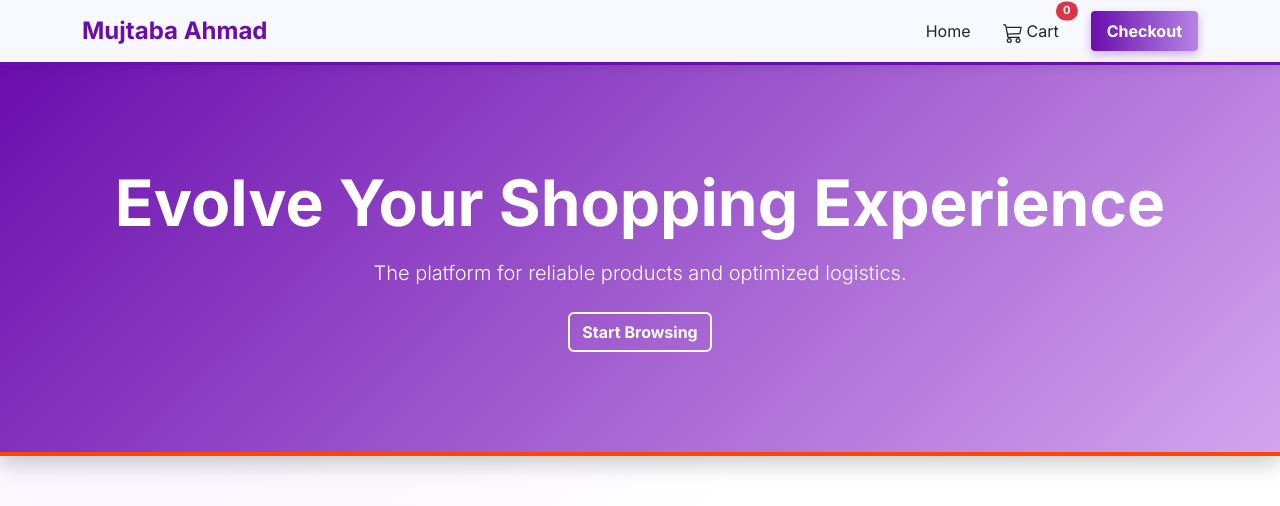
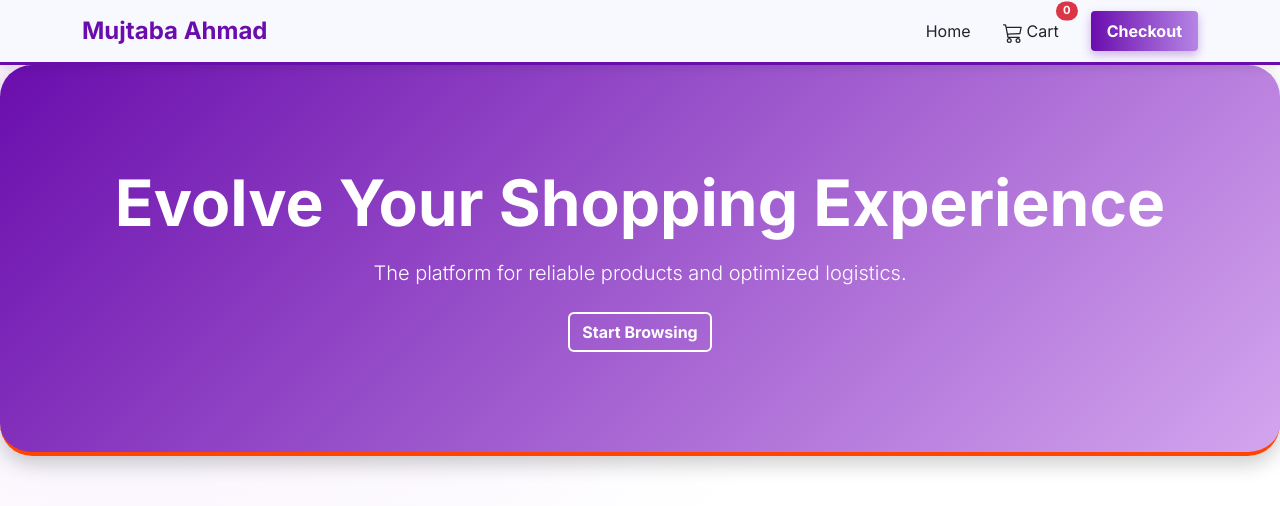
Before and after one commit to mujtabaahmad212/Hackathon-ecommerce, a React (Vite) app: page / in a window 1280 px wide. Shown: the top 506 px of the page. Built offline with nearby package versions, Linux system fonts and the light colour scheme; no server answers.

Commit message:
ui changes

```diff
--- a/src/index.css
+++ b/src/index.css
@@ -126,6 +126,9 @@ body {
     box-shadow: 0 8px 20px rgba(0, 0, 0, 0.2);
     color: var(--text-color-light);
     padding: 100px 0;
+
+
+    border-radius: 2rem;
     margin-bottom: 40px;
     animation: fadeIn 1.5s ease-out forwards;
 }
```
